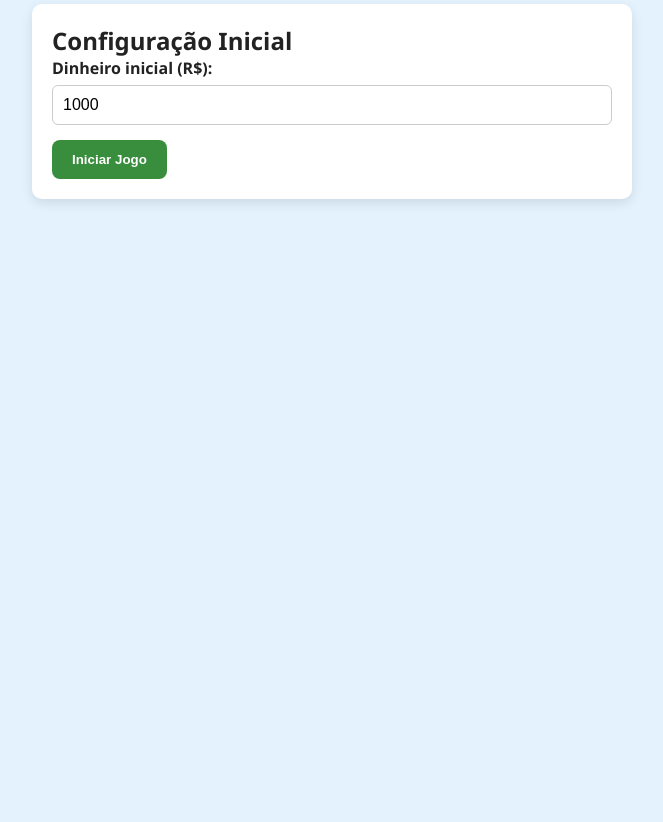
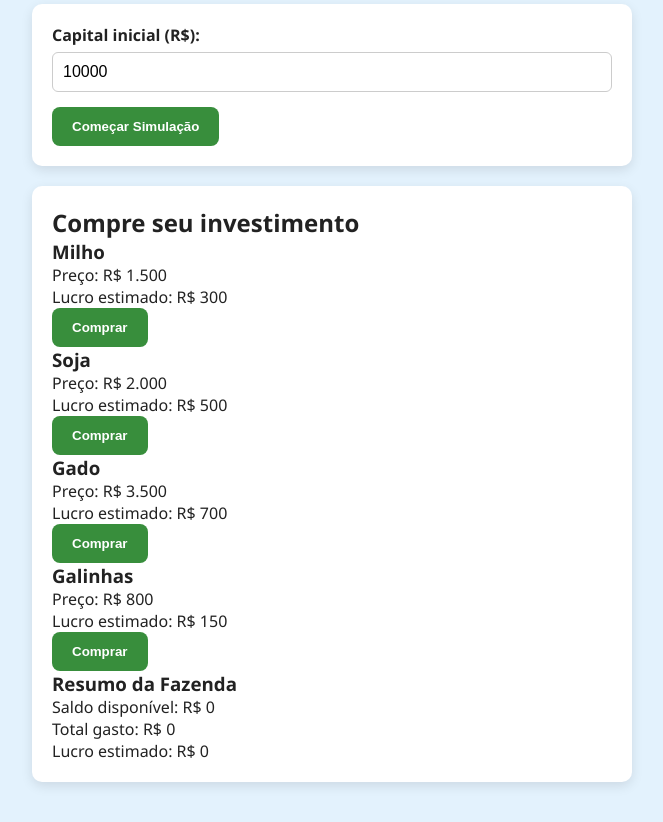
Before and after one commit to Gustavaocria/agr-cola-simulator, a plain HTML site: page index.html in a window 1280 px wide. Shown: the part 79-901 px from the top of the page, without its empty margins (308-971 px from the left). Before the commit the page ends 800 px from the top, so only its background shows below. Drawn offline with Linux system fonts and the light colour scheme; files that its build step writes are made by us from their sources.

Commit message:
Update index.html

```diff
--- a/index.html
+++ b/index.html
@@ -1,28 +1,64 @@
 <!DOCTYPE html>
 <html lang="pt-BR">
 <head>
-<meta charset="UTF-8" />
-<meta name="viewport" content="width=device-width, initial-scale=1" />
-<title>Simulador Agrícola Avançado</title>
-<link rel="stylesheet" href="css/style.css" />
+  <meta charset="UTF-8" />
+  <meta name="viewport" content="width=device-width, initial-scale=1" />
+  <title>Simulador Agrícola</title>
+  <link rel="stylesheet" href="style.css" />
 </head>
 <body>
-<header>
-  <h1>Simulador Agrícola Avançado 🌱🚜</h1>
-</header>
+  <header>
+    <h1>Simulador Agrícola</h1>
+  </header>
 
-<section id="gameSetup">
-  <h2>Configuração Inicial</h2>
-  <label for="startMoney">Dinheiro inicial (R$):</label>
-  <input type="number" id="startMoney" min="0" value="1000" />
-  <button id="startGameBtn">Iniciar Jogo</button>
-</section>
+  <section class="capital-section">
+    <label for="capital-input">Capital inicial (R$): </label>
+    <input type="number" id="capital-input" min="0" value="10000" />
+    <button id="start-btn">Começar Simulação</button>
+  </section>
 
-<section id="gameArea" style="display:none;">
-  <div id="infoPanel">
-    <p><strong>Dinheiro:</strong> R$<span id="money">0</span></p>
-    <p><strong>Estação:</strong> <span id="season">Primavera</span></p>
-    <p><strong>Clima:</strong> <span id="weather">Ensolarado</span></p>
-    <p><strong>Fertilizantes:</strong> <span id="fertilizers">0</span></p>
-    <p><strong>Água:</strong> <span id="water">0</span></p>
-    <p><strong>Plantas:</strong> <
+  <section class="farm-section hidden">
+    <h2>Compre seu investimento</h2>
+    <div class="cards-container">
+
+      <div class="card" data-type="plant" data-name="Milho" data-price="1500" data-profit="300">
+        <h3>Milho</h3>
+        <p>Preço: R$ 1.500</p>
+        <p>Lucro estimado: R$ 300</p>
+        <button class="buy-btn">Comprar</button>
+      </div>
+
+      <div class="card" data-type="plant" data-name="Soja" data-price="2000" data-profit="500">
+        <h3>Soja</h3>
+        <p>Preço: R$ 2.000</p>
+        <p>Lucro estimado: R$ 500</p>
+        <button class="buy-btn">Comprar</button>
+      </div>
+
+      <div class="card" data-type="animal" data-name="Gado" data-price="3500" data-profit="700">
+        <h3>Gado</h3>
+        <p>Preço: R$ 3.500</p>
+        <p>Lucro estimado: R$ 700</p>
+        <button class="buy-btn">Comprar</button>
+      </div>
+
+      <div class="card" data-type="animal" data-name="Galinhas" data-price="800" data-profit="150">
+        <h3>Galinhas</h3>
+        <p>Preço: R$ 800</p>
+        <p>Lucro estimado: R$ 150</p>
+        <button class="buy-btn">Comprar</button>
+      </div>
+
+    </div>
+
+    <div class="summary">
+      <h3>Resumo da Fazenda</h3>
+      <p>Saldo disponível: <span id="saldo">R$ 0</span></p>
+      <p>Total gasto: <span id="gasto">R$ 0</span></p>
+      <p>Lucro estimado: <span id="lucro">R$ 0</span></p>
+    </div>
+  </section>
+
+  <script src="script.js"></script>
+</body>
+</html>
```
